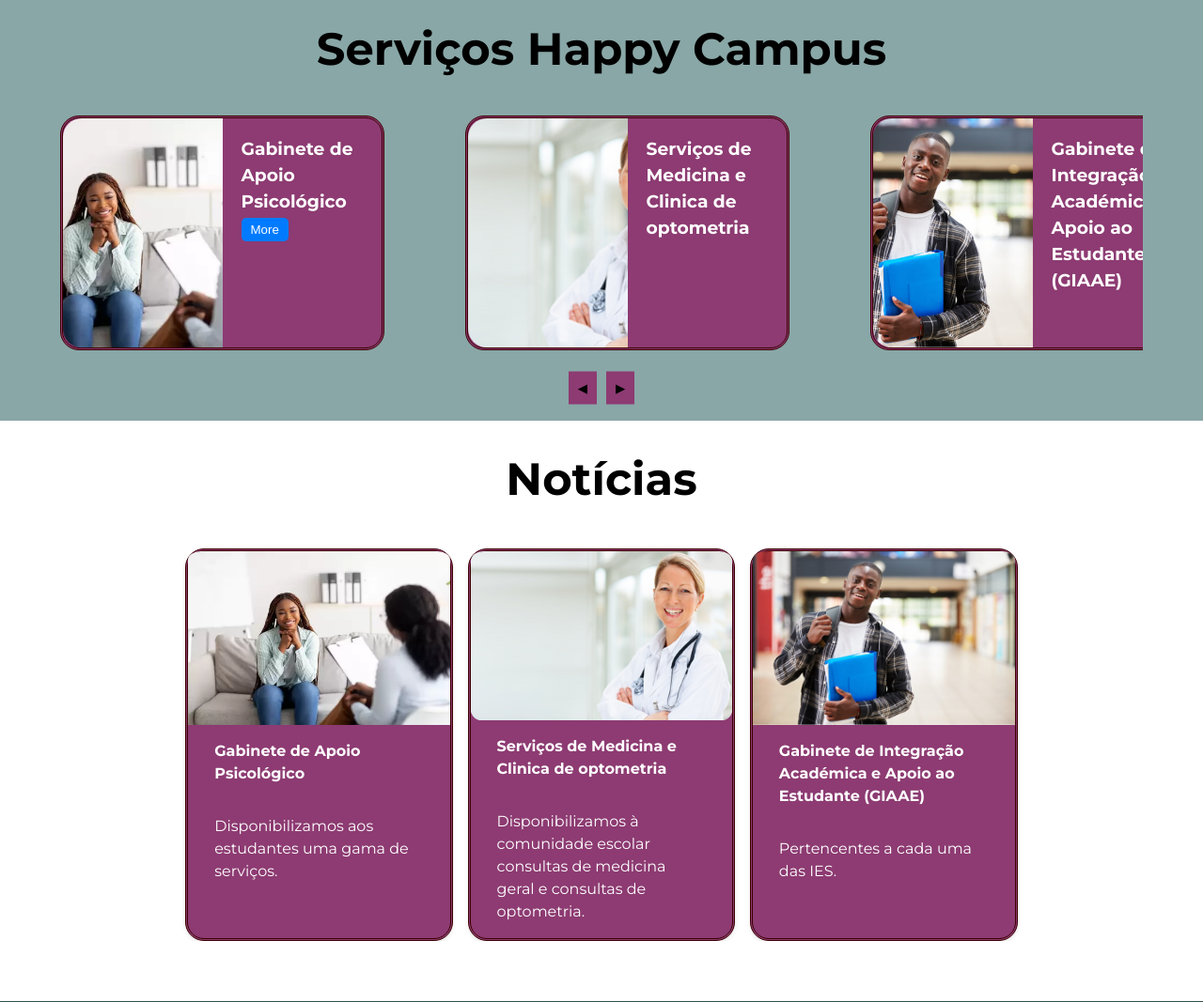
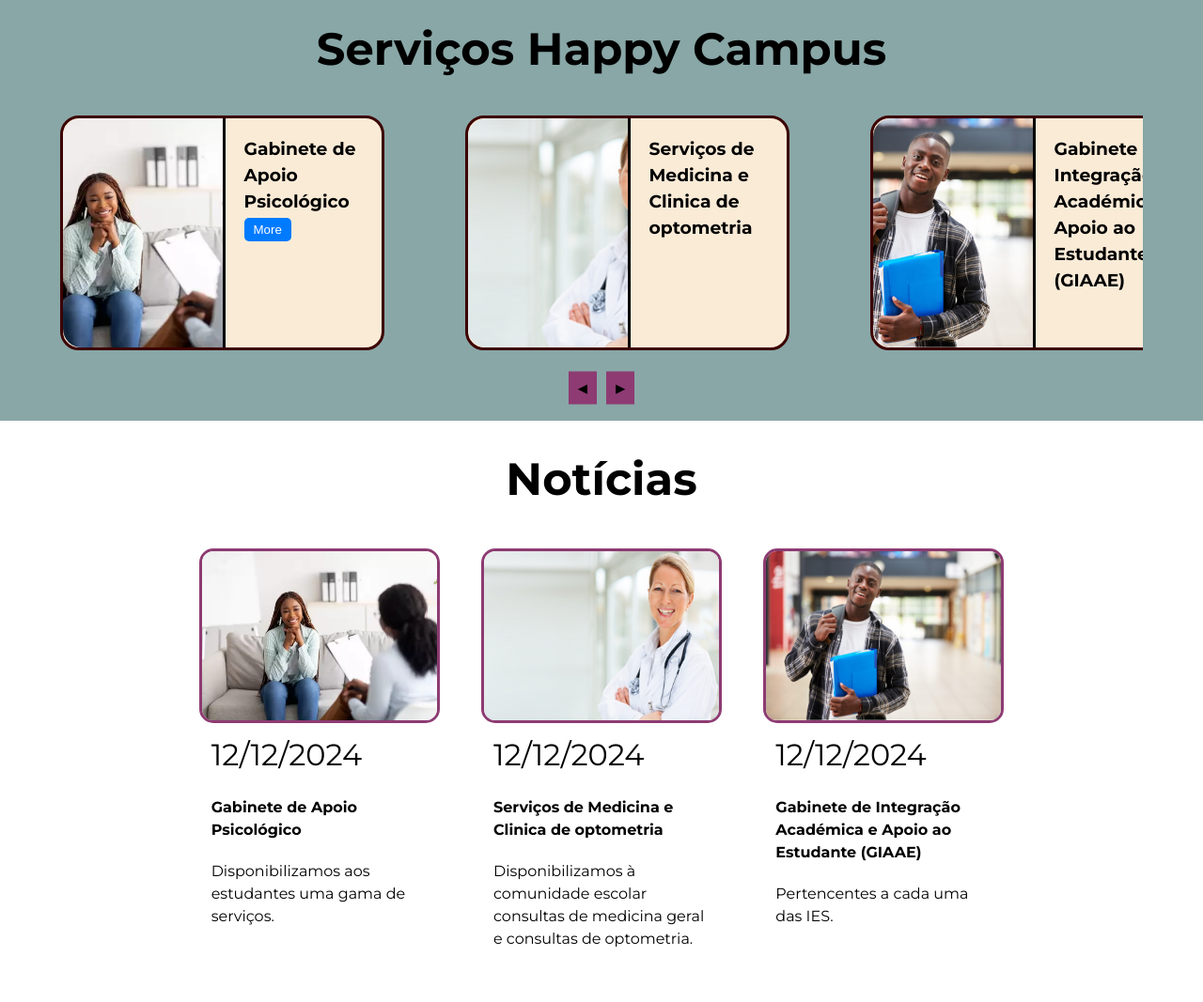
Before and after one commit to GoncaloFraDuCat/Happy-Campus-2, a plain HTML site: page homepage.html in a window 1280 px wide. Shown: the part 4300-5367 px from the top of the page at 94% size. Drawn offline with Linux system fonts and the light colour scheme; files whose address does not match are found by name.

Commit message:
endoffriyaya

```diff
--- a/homepage.html
+++ b/homepage.html
@@ -390,6 +390,7 @@
       <div class='noticias-cards'>
         <div class='noticias-card-1'>
           <img src="images/psicologia.jpeg" alt="Psicologia">
+          <p class="noticia-date"> 12/12/2024 </p>
           <p class="equipa-name"> Gabinete de Apoio Psicológico </p>
           <p> Disponibilizamos aos estudantes uma gama de
             serviços.
@@ -398,6 +399,7 @@
 
         <div class='noticias-card-1'>
           <img src="images/medica.png" alt="Medica">
+          <p class="noticia-date"> 12/12/2024 </p>
           <p class="equipa-name"> Serviços de Medicina e Clinica de optometria </p>
           <p> Disponibilizamos à comunidade
             escolar consultas de medicina geral e consultas de optometria.
@@ -406,6 +408,7 @@
 
         <div class='noticias-card-1'>
           <img src="images/intergracao.jpg" alt="Integração">
+          <p class="noticia-date"> 12/12/2024 </p>
           <p class="equipa-name"> Gabinete de Integração Académica e Apoio ao Estudante (GIAAE) </p>
           <p> Pertencentes a
             cada uma das IES.
--- a/style.css
+++ b/style.css
@@ -351,7 +351,7 @@ header {
   line-height: 1.5;
   border-radius: 20px;
   border-style: solid;
-  border-color: darkgray;
+  border-color: black;
   padding-bottom: 10%;
   margin-bottom: 15%;
 }
@@ -508,8 +508,7 @@ header {
 
 .servicos-card-1 {
   height: 250px;
-  color: white;
-  background-color:#8D3B72; /* Example background color */
+  background-color:antiquewhite; /* Example background color */
   opacity: 0; /* Start with cards invisible */
   transform: translateY(100%); /* Start above the viewport */
   transition: transform 1s ease-in-out, opacity 1s ease-in-out; /* Smooth transition for the transform and opacity properties */
@@ -518,7 +517,7 @@ header {
   border-radius: 20px;
   display: flex; /* Make.servicos-card-1 a flex container */
   flex-direction: row; /* Stack children vertically */
-  border-style: double;
+  border-style: solid;
   border-color: #3c0000;
   flex-shrink: 0;
   scroll-snap-align: start;
@@ -548,6 +547,8 @@ header {
   border-top-left-radius: 20px;
   border-bottom-left-radius: 20px;
   object-fit: cover;
+  border-right: solid;
+  border-color: bla;
 }
 
 .servicos-card-1 p {
@@ -615,39 +616,38 @@ header {
 }
 
 .noticias-card-1 {
-  color: white;
-  background-color: #8D3B72; /* Example background color */
+  color: black;
   opacity: 0; /* Start with cards invisible */
   transform: translateY(100%); /* Start above the viewport */
   transition: transform 1s ease-in-out, opacity 1s ease-in-out; /* Smooth transition for the transform and opacity properties */
   animation: slideIn 1s forwards; /* Apply the animation */
-  flex: 0 0 calc(33.33% - 20px); /* Each card takes up approximately one-third of the container width minus the gap */
   border-radius: 20px;
   display: flex; /* Make.servicos-card-1 a flex container */
   flex-direction: column; /* Stack children vertically */
   align-items: center;
-  border-style: double;
-  border-color: #3c0000;
-  max-width: calc(33.33% - 20px);
-  box-shadow: 0 2px 4px rgba(0,0,0,0.1);
+  width: 250px;
 
 }
 
 .noticias-card-1 img {
   max-width: 100%;
-  min-width: 100%;
+  min-width: 98%;
   min-height: 180px;
   max-height: 185px;
-  border-top-left-radius: 5%;
-  border-top-right-radius: 5%;
+  border-style: solid;
+  border-radius: 15px;
+  border-color: #8D3B72;
 }
 
 .noticias-card-1 p {
-  max-width: 80%;
+  max-width: 100%;
   border-radius: 20px;
   line-height: 1.5; /* Adjusts the line spacing */
+  place-self: flex-start;
+  margin: 10px;
 
 }
+
 
 .noticias-title{
   display: flex;
@@ -662,6 +662,10 @@ header {
   font-size: xxx-large;
 }
 
+.noticia-date
+{
+font-size: xx-large;
+}
 
 
 
```
